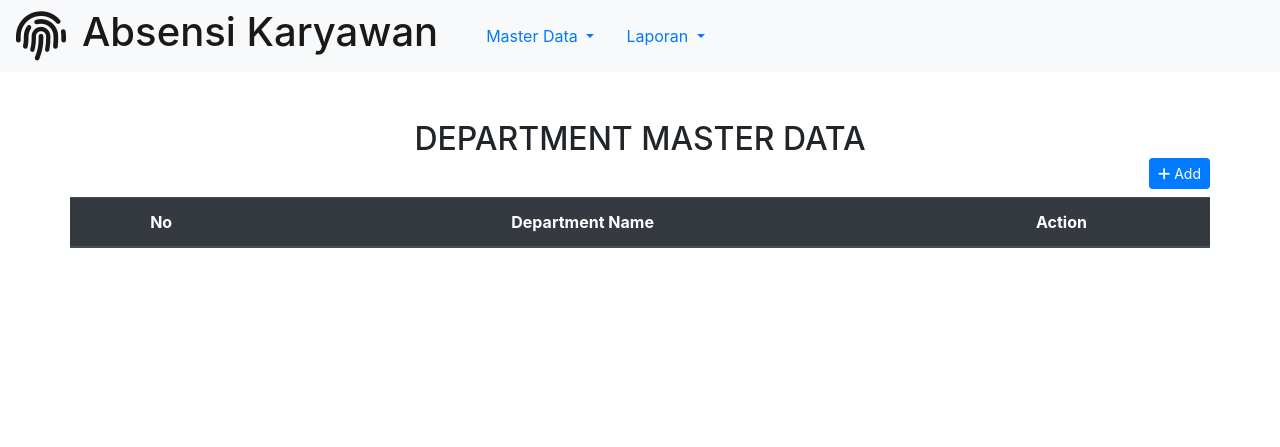
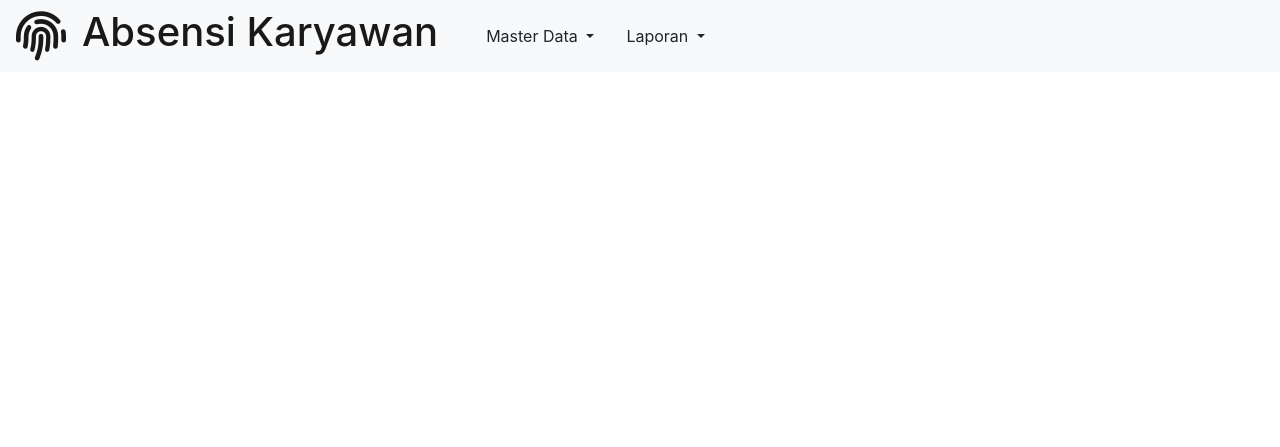
Before and after one commit to anandawira/ProjectWeb, a PHP site: page / in a window 1280 px wide. Shown: the top 447 px of the page. Run offline with PHP 8.4, Linux system fonts and the light colour scheme; data that the repository does not hold is empty; some libraries are stand-ins or nearby versions.

Commit message:
comment sikit

```diff
--- a/index.php
+++ b/index.php
@@ -27,8 +27,7 @@
         <ul class="nav collapse-nav mr-auto">
           <li class="nav-item dropdown">
             <a
-              class="nav-link dropdown-toggle"
-              href="#"
+              class="nav-link dropdown-toggle my-auto"
               id="navbarDropdown1"
               role="button"
               data-toggle="dropdown"
@@ -48,8 +47,7 @@
           </li>
           <li class="nav-item dropdown">
             <a
-              class="nav-link dropdown-toggle"
-              href="#"
+              class="nav-link dropdown-toggle my-auto"
               id="navbarDropdown2"
               role="button"
               data-toggle="dropdown"
@@ -66,12 +64,13 @@
               <a class="dropdown-item" href="#">Laporan Karyawan Bermasalah</a>
             </div>
           </li>
+          <!-- Kalo gak work, hapus import bootstrap dari dynamic page nya -->
         </ul>
       </nav>
     </header>
     <main>
       <?php
-        include 'pages/master_data/department.php';
+        // include 'pages/master_data/department.php';
       ?>
     </main>
     <div class="spacer" style="padding: 28px">
```
